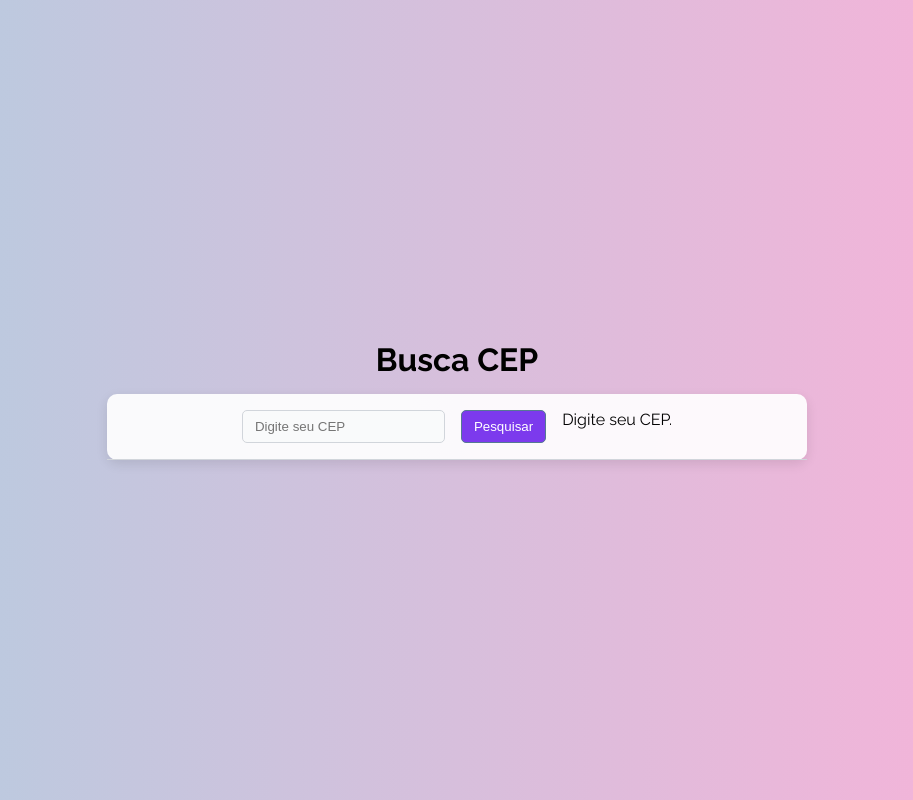
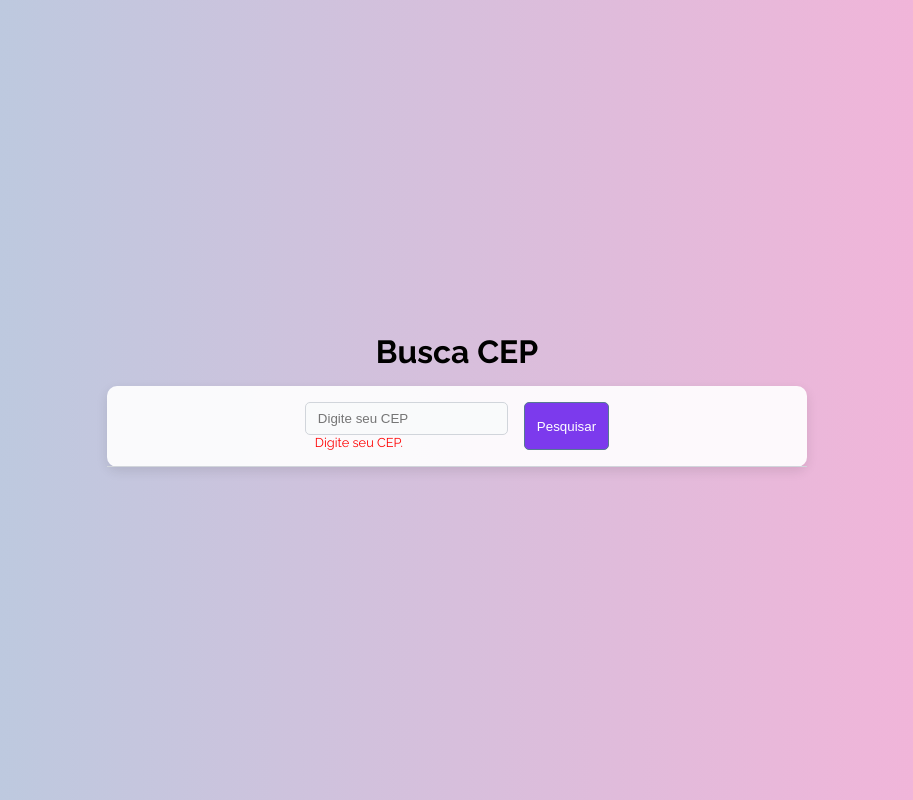
Before and after one commit to Mari-Goncalves/buscador-de-cep, a React (Vite) app in the folder busca-cep/: page / in a window 1280 px wide. Both pictures are taken after a click on the button "Pesquisar". Shown: the whole page, without its empty margins (183-1096 px from the left). Built offline with nearby package versions, Linux system fonts and the light colour scheme.

Commit message:
Ajuste de mensagens de erro

```diff
--- a/busca-cep/src/App.jsx
+++ b/busca-cep/src/App.jsx
@@ -34,6 +34,7 @@ function App() {
 
         <div className="main_content">
           <section className="search_container">
+            <div>
               <input
                 type="text"
                 className="search_input"
@@ -41,14 +42,16 @@ function App() {
                 value={input}
                 onChange={(e) => setInput(e.target.value)}
               />
-              <button className="search_button" onClick={searchCEP}>
-                Pesquisar
-              </button>
 
-            <div className="advices_content">
-              {campoVazio == true && <span>Digite seu CEP.</span>}
-              {erro == true && <span>Erro ao buscar. Tente novamente!</span>}
+              <div>
+                {campoVazio == true && <p className="alert">Digite seu CEP.</p>}
+                {erro == true && <p className="alert">Erro ao buscar. Tente novamente!</p>}
+              </div>
             </div>
+
+            <button className="search_button" onClick={searchCEP}>
+              Pesquisar
+            </button>
           </section>
 
           {Object.keys(data).length > 0 && (
--- a/busca-cep/src/app.css
+++ b/busca-cep/src/app.css
@@ -64,6 +64,13 @@
   padding: 1.5rem;
 }
 
+.alert{
+  text-align: left;
+  color: red;
+  font-size: 0.8rem;
+  padding: 0 10px;
+}
+
 @media (max-width: 775px) {
   .app_container {
     width: 100%;
```
